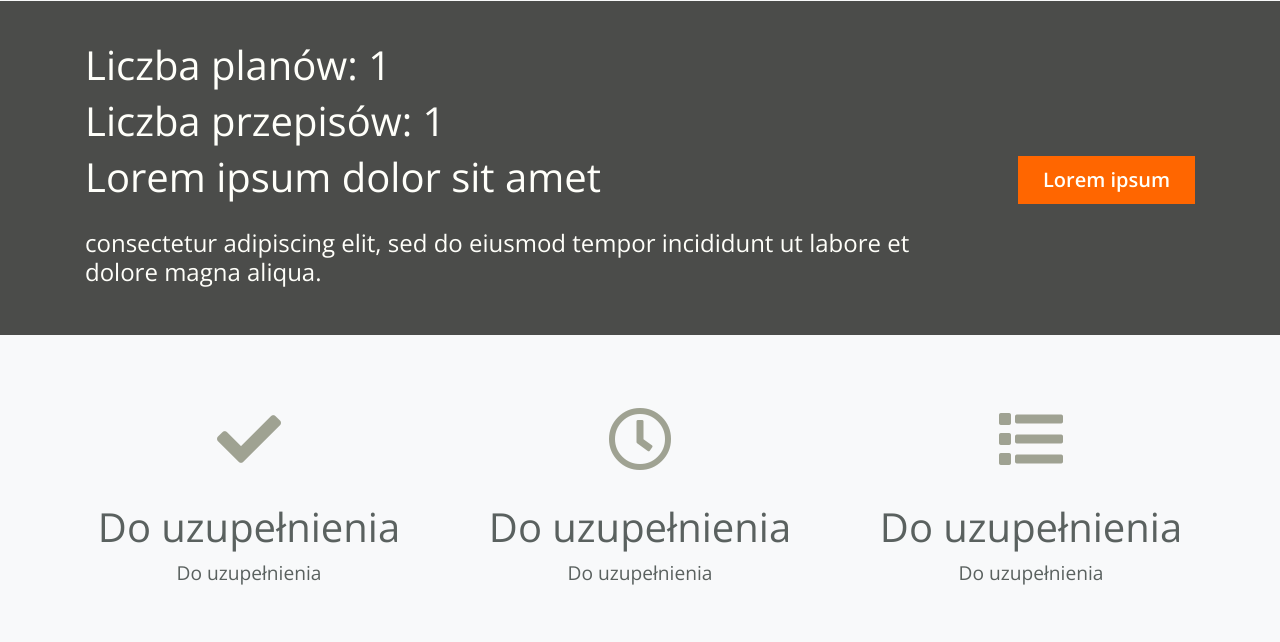
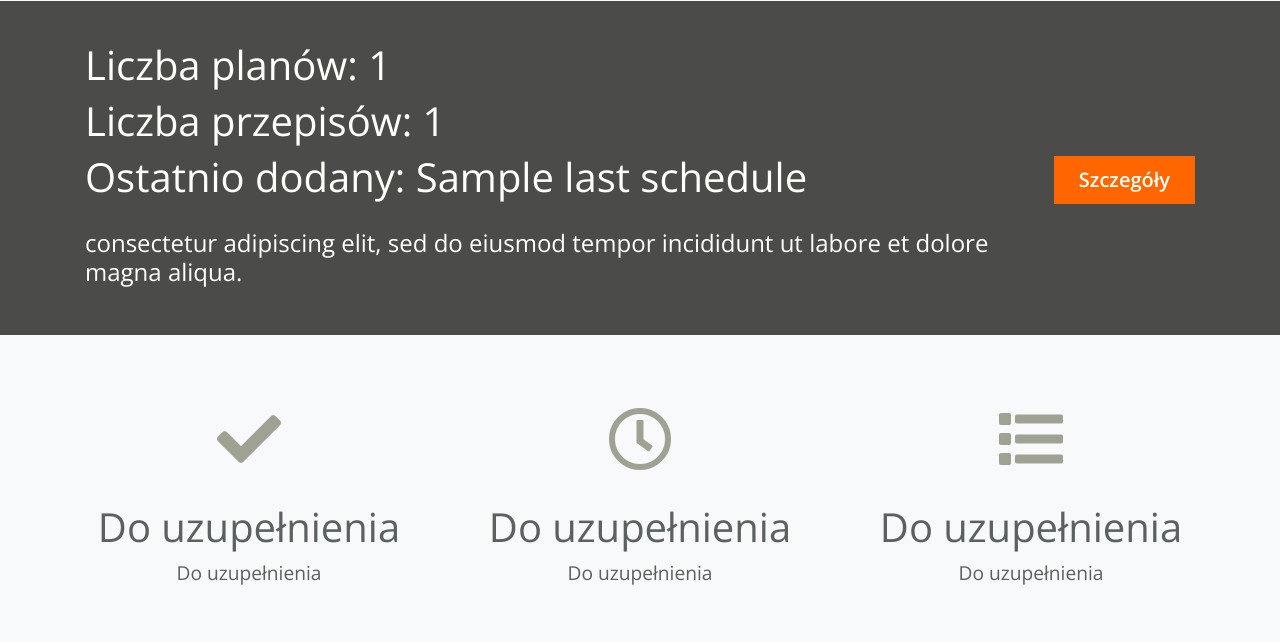
Before and after one commit to pchroscicki/ScrumLab, a Django app: template jedzonko/templates/index.html in a window 1280 px wide. Shown: the part 571-1213 px from the top of the page. Run offline with Django 3.2, Linux system fonts and the light colour scheme; the template is opened without the code that fills it: most values are stand-ins (such as "Sample title", 1, 10 or a date in 2020); some libraries are stand-ins or nearby versions; some web fonts are replaced.

Commit message:
PC 2.5 ostatnio dodany plan

```diff
--- a/jedzonko/templates/index.html
+++ b/jedzonko/templates/index.html
@@ -92,13 +92,13 @@
             <div class="mr-4">
                  <h1> Liczba planów: {{ schedules_number }} </h1>
                 <h1> Liczba przepisów: {{ recipes_number }} </h1>
-                <h1 class="pb-3">Lorem ipsum dolor sit amet</h1>
+                <h1 class="pb-3">Ostatnio dodany: {{ last_schedule.name }}</h1>
                 <h4 class="pt-1">consectetur adipiscing elit, sed do eiusmod tempor incididunt ut labore et dolore
                     magna aliqua.</h4>
             </div>
             <div class="ml-4 align-self-center">
                 <button class="btn btn-color rounded-0 mt-4 pl-4 pr-4">
-                    <a href="">Lorem ipsum</a>
+                    <a href="receipe/<id>">Szczegóły</a>
                 </button>
             </div>
         </div>
--- a/jedzonko/views.py
+++ b/jedzonko/views.py
@@ -14,7 +14,9 @@ class IndexView(View):
         recipes = recipe[0:3]
         schedules_number = Schedule.objects.count()
         recipes_number = Recipe.objects.count()
-        ctx = {"actual_date": datetime.now(), 'schedules_number': schedules_number, 'recipes_number': recipes_number, 'recipes':recipes'}
+        schedule_list = list(Schedule.objects.all().order_by('-created'))
+        last_schedule = schedule_list[0]
+        ctx = {"actual_date": datetime.now(), 'schedules_number': schedules_number, 'recipes_number': recipes_number, 'recipes':recipes, 'last_schedule': last_schedule}
         return render(request, "index.html", ctx)   # zmiana z test.html
 
 
```
Also changed, not shown: jedzonko/migrations/0004_merge_20220315_1706.py (added).
